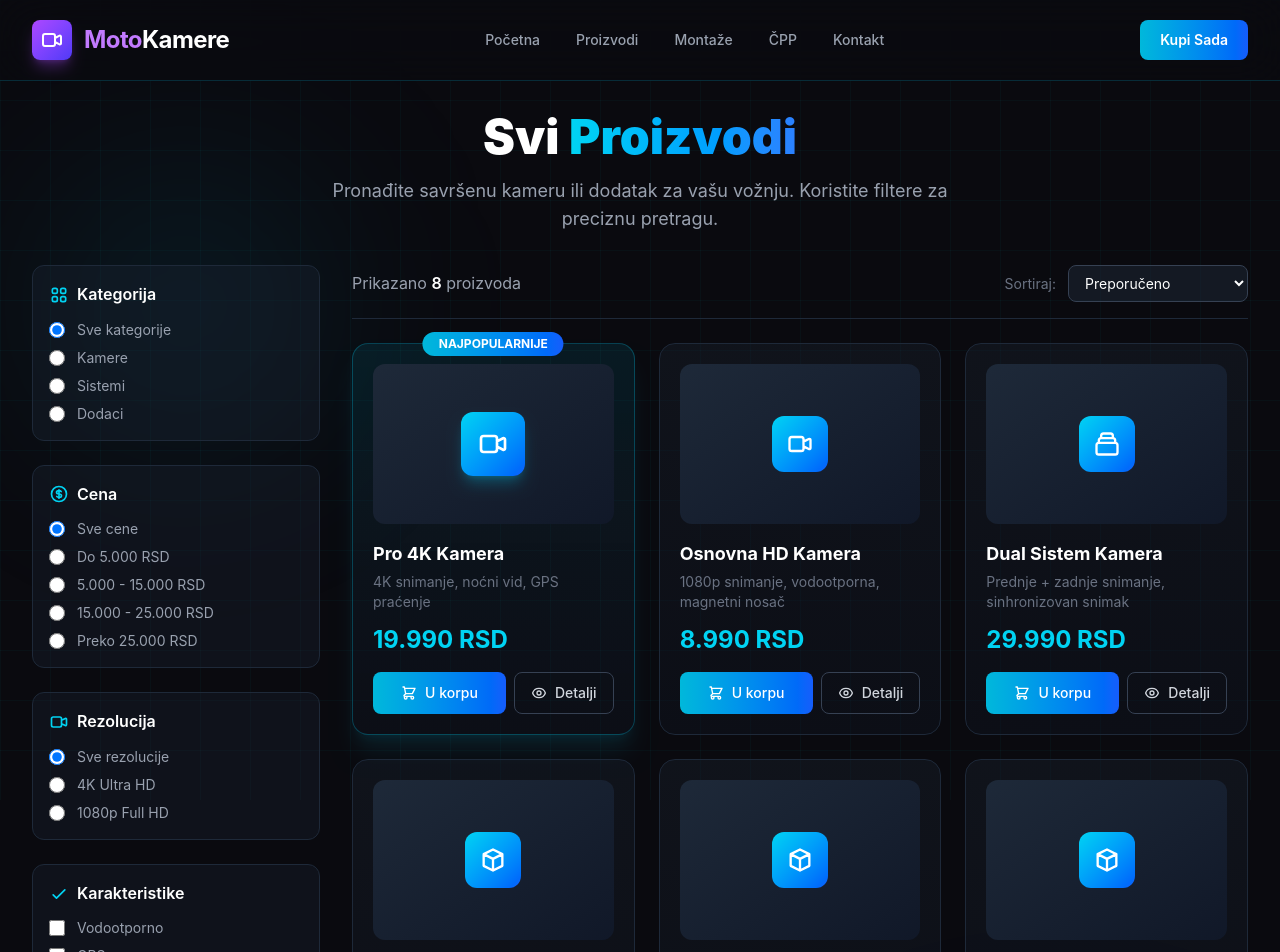
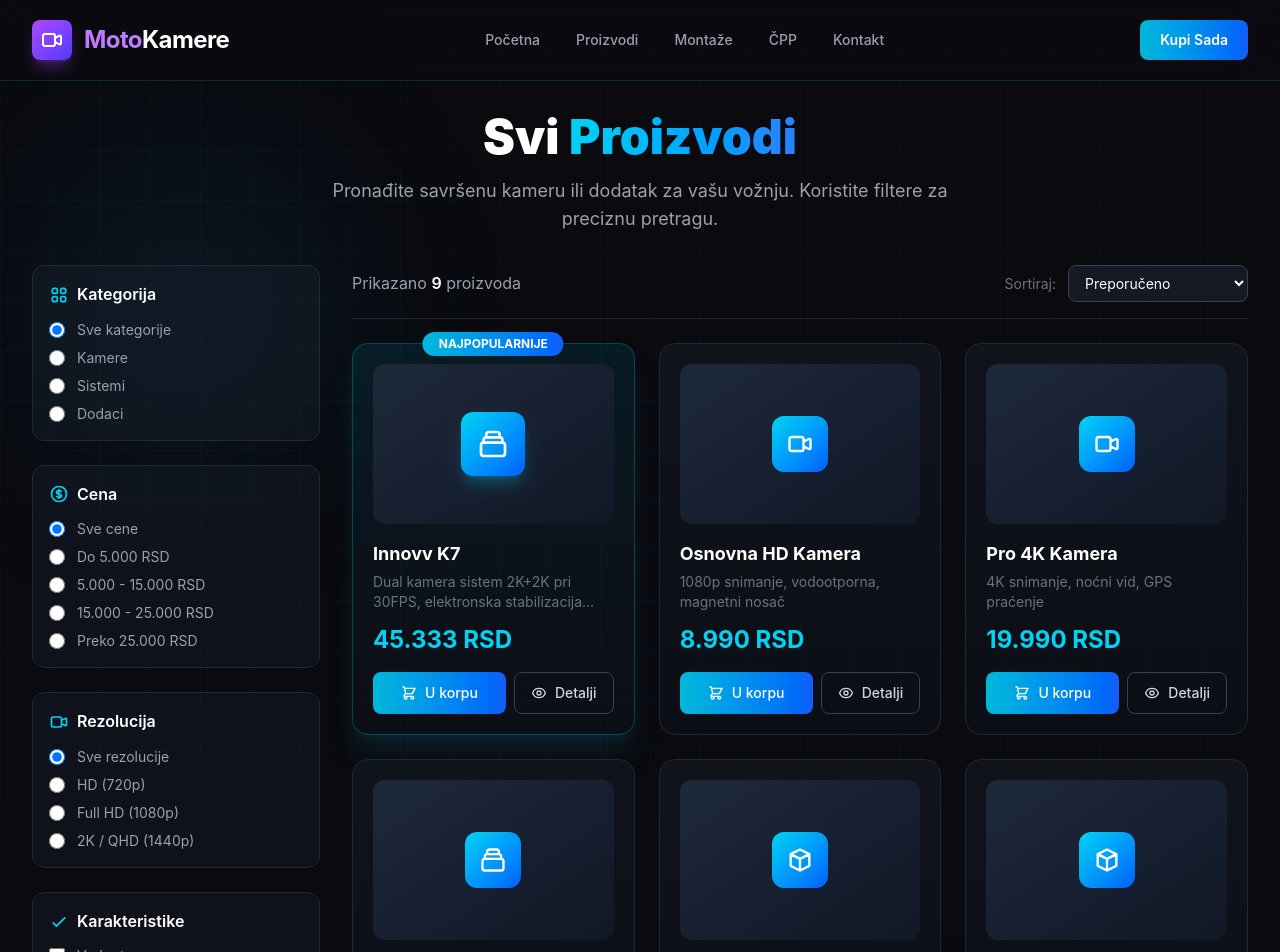
Before and after one commit to MarkoAssertQA/motokamere-website, a Next.js app: page /proizvodi in a window 1280 px wide. Shown: the top 952 px of the page. Built offline with nearby package versions, Linux system fonts and the light colour scheme.

Commit message:
feat: Add resolution filters and Innovv K7 product
- Add HD (720p), Full HD (1080p), 2K/QHD (1440p), 4K/UHD (2160p) resolution filters
- Add Innovv K7 dual camera system product

```diff
--- a/src/app/content.json
+++ b/src/app/content.json
@@ -93,6 +93,15 @@
         "price": "29.990 RSD",
         "buttonText": "Pogledaj",
         "featured": false
+      },
+      {
+        "id": "innovv-k7",
+        "name": "Innovv K7",
+        "description": "Dual kamera sistem 2K+2K pri 30FPS, elektronska stabilizacija slike (EIS), pregled putem aplikacije",
+        "price": "45.333 RSD",
+        "buttonText": "Kupi Sada",
+        "featured": true,
+        "badge": "NAJPOPULARNIJE"
       }
     ]
   },
--- a/src/app/proizvodi/page.tsx
+++ b/src/app/proizvodi/page.tsx
@@ -23,10 +23,9 @@ const allProducts = [
     price: 19990,
     priceDisplay: "19.990 RSD",
     category: "kamera",
-    resolution: "4k",
+    resolution: "1440p",
     features: ["vodootporna", "gps", "nocni-vid", "wifi"],
-    featured: true,
-    badge: "NAJPOPULARNIJE",
+    featured: false,
     inStock: true,
   },
   {
@@ -95,6 +94,19 @@ const allProducts = [
     features: ["vodootporna"],
     inStock: true,
   },
+  {
+    id: "innovv-k7",
+    name: "Innovv K7",
+    description: "Dual kamera sistem 2K+2K pri 30FPS, elektronska stabilizacija slike (EIS), pregled putem aplikacije",
+    price: 45333,
+    priceDisplay: "45.333 RSD",
+    category: "sistem",
+    resolution: "1440p",
+    features: ["vodootporna", "dual-kamera", "wifi"],
+    featured: true,
+    badge: "NAJPOPULARNIJE",
+    inStock: true,
+  },
 ];
 
 const categories = [
@@ -106,8 +118,9 @@ const categories = [
 
 const resolutions = [
   { id: "all", name: "Sve rezolucije" },
-  { id: "4k", name: "4K Ultra HD" },
-  { id: "1080p", name: "1080p Full HD" },
+  { id: "720p", name: "HD (720p)" },
+  { id: "1080p", name: "Full HD (1080p)" },
+  { id: "1440p", name: "2K / QHD (1440p)" },
 ];
 
 const featureFilters = [
```
